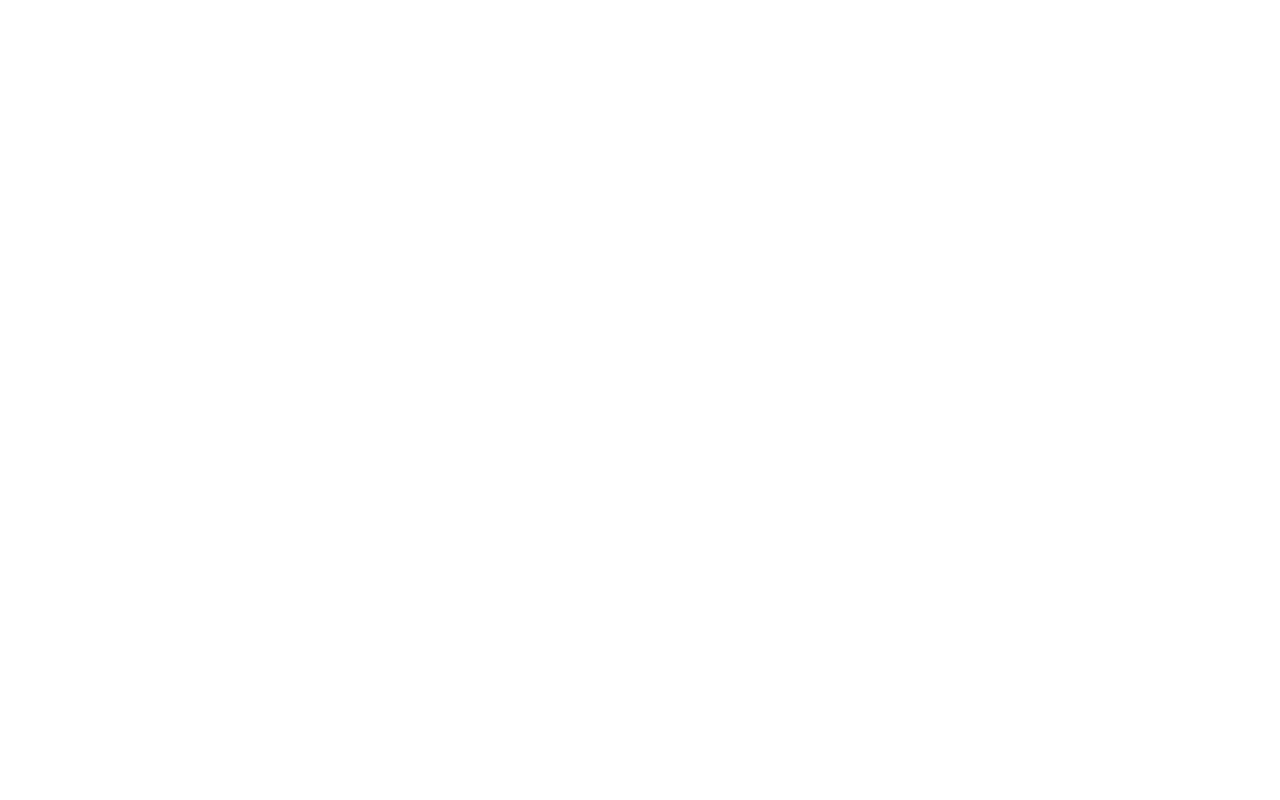
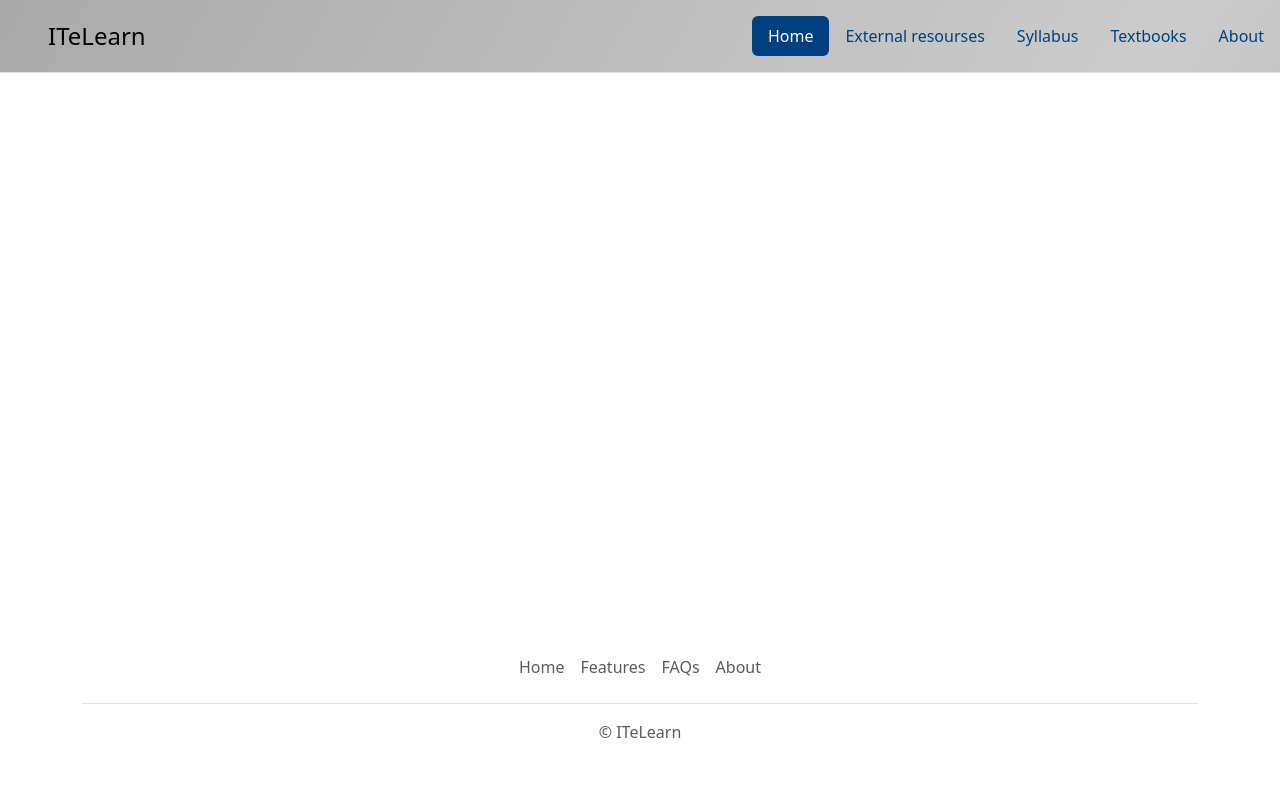
Before and after one commit to varunreddy70/ITeLearn, a plain HTML site: page semesters/courses/lac.html in a window 1280 px wide. Drawn offline with nearby package versions, Linux system fonts and the light colour scheme.

Commit message:
Add files via upload

```diff
--- a/semesters/courses/lac.html
+++ b/semesters/courses/lac.html
@@ -0,0 +1,51 @@
+<!DOCTYPE html>
+<html lang="en">
+<head>
+    <meta charset="UTF-8">
+    <meta name="viewport" content="width=device-width, initial-scale=1.0">
+    <title>E-Resourses</title>
+    <link href="https://cdn.jsdelivr.net/npm/bootstrap@5.3.3/dist/css/bootstrap.min.css" rel="stylesheet" integrity="sha384-QWTKZyjpPEjISv5WaRU9OFeRpok6YctnYmDr5pNlyT2bRjXh0JMhjY6hW+ALEwIH" crossorigin="anonymous">
+    <link rel="stylesheet" href="../../style.css">
+</head>
+
+<body>
+    <!--Header-->
+    <section>
+        <div class = "gradient-background" class="container">
+            <header class="d-flex flex-wrap justify-content-center py-3 mb-4 border-bottom">
+              <a href="/" class="d-flex align-items-center mb-3 mb-md-0 me-md-auto link-body-emphasis text-decoration-none">
+                <svg class="bi me-2" width="40" height="32"><use xlink:href="#bootstrap"></use></svg>
+                <span class="fs-4">ITeLearn</span>
+              </a>
+
+              <ul class="nav nav-pills">
+                <li class="nav-item"><a href="../../index.html" class="nav-link active" aria-current="page" style="background-color: #004080; color: #fff;">Home</a></li>
+
+
+                <li class="nav-item"><a href="#" class="nav-link">External resourses</a></li>
+                <li class="nav-item"><a href="#" class="nav-link">Syllabus</a></li>
+                <li class="nav-item"><a href="#" class="nav-link">Textbooks</a></li>
+                <li class="nav-item"><a href="#" class="nav-link">About</a></li>
+              </ul>
+            </header>
+          </div>
+
+    </section>
+
+    </div>
+      <div class="footer container">
+        <footer class="py-3 my-4">
+          <ul class="nav justify-content-center border-bottom pb-3 mb-3">
+            <li class="nav-item"><a href="#" class="nav-link px-2 text-body-secondary">Home</a></li>
+            <li class="nav-item"><a href="#" class="nav-link px-2 text-body-secondary">Features</a></li>
+
+            <li class="nav-item"><a href="#" class="nav-link px-2 text-body-secondary">FAQs</a></li>
+            <li class="nav-item"><a href="#" class="nav-link px-2 text-body-secondary">About</a></li>
+          </ul>
+          <p class="text-center text-body-secondary">© ITeLearn</p>
+        </footer>
+      </div>
+
+    <script src="https://cdn.jsdelivr.net/npm/bootstrap@5.3.3/dist/js/bootstrap.bundle.min.js" integrity="sha384-YvpcrYf0tY3lHB60NNkmXc5s9fDVZLESaAA55NDzOxhy9GkcIdslK1eN7N6jIeHz" crossorigin="anonymous"></script>
+</body>
+</html>
```
Also changed, not shown: semesters/courses/pps.html (+1 -1 lines), semesters/index1.html (+1 -1 lines), semesters/sem1.html (+1 -1 lines), semesters/sem4.html (+52 -0 lines).
